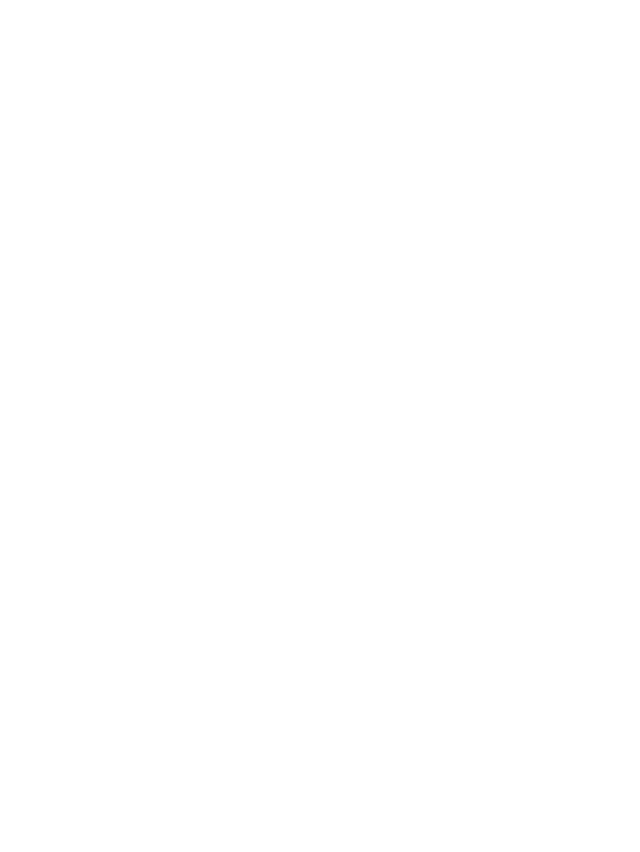
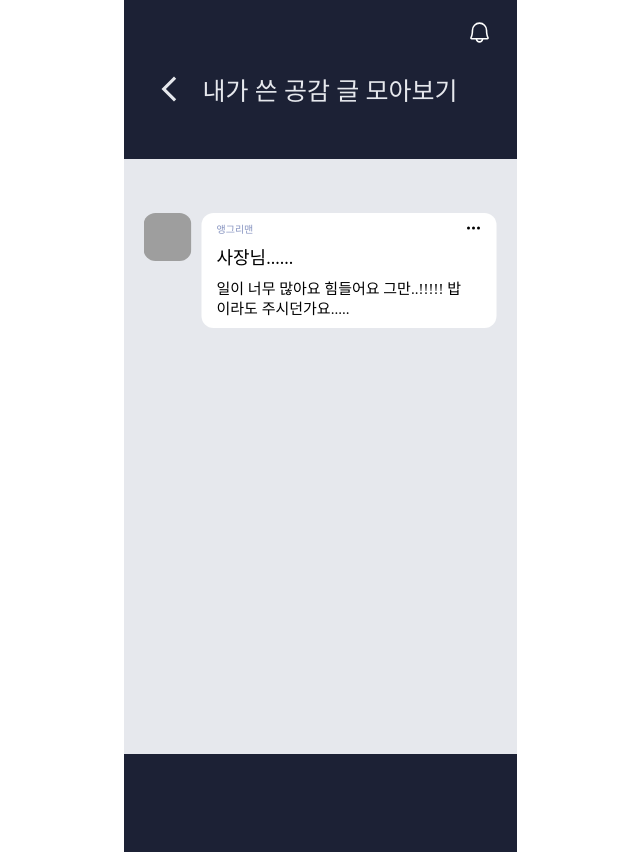
Before and after one commit to 2024-Line4Hackathon-Team17/FE, a React (Create React App) app: page /mypage/empathy in a window 1280 px wide. Before the commit this address had no page. Shown: the whole page, without its empty margins (320-960 px from the left). Built offline with nearby package versions, Linux system fonts and the light colour scheme; grey boxes are pictures that could not be loaded; a web font is replaced by a local one.

Commit message:
Feat: 마이페이지 공감 글 모아보기 구현 및 삭제하기, 신고, 차단 버튼 구현 공감 글 커뮤니티에도 신고, 차단 버튼 구현 완료

```diff
--- a/src/App.js
+++ b/src/App.js
@@ -5,6 +5,7 @@ import EmpathyCommunityPage from './pages/EmpathyCommunityPage';
 import LiveChatListPage from './pages/live-chat/LiveChatListPage';
 import LiveChatPage from './pages/live-chat/LiveChatPage';
 import MyPage from './pages/mypage/MyPage';
+import MyPageEmpathy from './pages/mypage/MyPageEmpathy';
 
 function App() {
     return (
@@ -17,6 +18,7 @@ function App() {
                         <Route exact path="/livechat" element={<LiveChatListPage />} />
                         <Route exact path="/livechat/id" element={<LiveChatPage />} />
                         <Route exact path="/mypage" element={<MyPage />} />
+                        <Route exact path="/mypage/empathy" element={<MyPageEmpathy />} />
                     </Route>
                 </Routes>
             </Router>
--- a/src/components/empathy-community/EmpathyCard.jsx
+++ b/src/components/empathy-community/EmpathyCard.jsx
@@ -2,14 +2,21 @@ import React, { useState } from 'react';
 import { BsThreeDots } from "react-icons/bs";
 import { PiHandsClappingFill, PiHandsClappingLight, PiHeartFill, PiHeart, PiConfettiFill, PiConfetti, PiCloverFill, PiClover } from "react-icons/pi";
 
-const EmpathyCard = () => {
+const EmpathyCard = ({ index }) => {
     const [empathyIndex, setEmpathyIndex] = useState(-1);
+    const [showOptions, setShowOptions] = useState(false);
 
     const clickEmpathy = (index) => {
         if (index !== empathyIndex) {
             setEmpathyIndex(index);
         } else setEmpathyIndex(-1);
     }
+
+    const toggleOptions = (openIndex) => {
+        if (openIndex === index) {
+            setShowOptions(!showOptions);
+        }
+    };
 
     return (
         <div className='empathy_card_container'>
@@ -25,8 +32,14 @@ const EmpathyCard = () => {
                             <div className="empathy_top_nickname">
                                 <span>앵그리맨</span>
                             </div>
-                            <div className="empathy_top_list btn">
+                            <div className="empathy_top_list btn" onClick={() => toggleOptions(index)}>
                                 <BsThreeDots />
+                                {showOptions && (
+                                    <ul className="empathy_top_list_options">
+                                        <li className='btn'>신고</li>
+                                        <li className='btn'>차단</li>
+                                    </ul>
+                                )}
                             </div>
                         </div>
                         <div className="empathy_mid">
--- /dev/null
+++ b/src/components/mypage/MyPageEmpathyCard.jsx
@@ -0,0 +1,51 @@
+import React, { useState } from 'react';
+import { BsThreeDots } from "react-icons/bs";
+
+const MyPageEmpathyCard = ({ index }) => {
+    const [showOptions, setShowOptions] = useState(false);
+
+    const toggleOptions = (openIndex) => {
+        if (openIndex === index) {
+            setShowOptions(!showOptions);
+        }
+    };
+
+    return (
+        <div className='empathy_card_container'>
+            <div className="empathy_card_inner_container">
+                <div className="empathy_profile_area">
+                    <div className="empathy_profile">
+                        <img src="https://encrypted-tbn2.gstatic.com/images?q=tbn:ANd9GcSi4g-BPfFytBfUl7e4AgXFRam8kB5Mv5WT8LkrmYBBlSAxD7cE" alt="프로필" />
+                    </div>
+                </div>
+                <div className="empathy_content_area mypage_empathy_content_area">
+                    <div className="empathy_content mypage_empathy_content">
+                        <div className="empathy_top">
+                            <div className="empathy_top_nickname">
+                                <span>앵그리맨</span>
+                            </div>
+                            <div className="empathy_top_list btn" onClick={() => toggleOptions(index)}>
+                                <BsThreeDots />
+                                {showOptions && (
+                                    <ul className="empathy_top_list_options mypage_top_list_options">
+                                        <li className='btn'>삭제하기</li>
+                                    </ul>
+                                )}
+                            </div>
+                        </div>
+                        <div className="empathy_mid">
+                            <div className="empathy_mid_title">
+                                <span>사장님......</span>
+                            </div>
+                            <div className="emapthy_mid_text">
+                                <span>일이 너무 많아요 힘들어요 그만..!!!!! 밥이라도 주시던가요.....</span>
+                            </div>
+                        </div>
+                    </div>
+                </div>
+            </div>
+        </div>
+    )
+}
+
+export default MyPageEmpathyCard
--- /dev/null
+++ b/src/components/mypage/MyPageHeader.jsx
@@ -0,0 +1,21 @@
+import React from 'react';
+import { MdArrowBackIosNew } from "react-icons/md";
+import { Link } from 'react-router-dom';
+
+const MyPageHeader = ({ title }) => {
+    return (
+        <div className="mypage_header">
+            <Link to="/mypage">
+                <div className="mypage_back btn">
+                    <MdArrowBackIosNew className='mypage_back_btn' />
+                </div>
+            </Link>
+            <div className="mypage_title">
+                <span>{ title }</span>
+            </div>
+            <div className="mypage_blank_box"></div>
+        </div>
+    )
+}
+
+export default MyPageHeader
--- a/src/pages/EmpathyCommunityPage.jsx
+++ b/src/pages/EmpathyCommunityPage.jsx
@@ -34,11 +34,11 @@ const EmpathyCommunityPage = () => {
           </div>
         </div>
       </div>
-      <EmpathyCard />
-      <EmpathyCard />
-      <EmpathyCard />
-      <EmpathyCard />
-      <EmpathyCard />
+      <EmpathyCard index={0} />
+      <EmpathyCard index={1} />
+      <EmpathyCard index={2} />
+      <EmpathyCard index={3} />
+      <EmpathyCard index={4} />
       <EmpathyWriteBtn onClick = {togglePopup} />
       {isPopupOpen && <EmpathyWritePopup onClose={togglePopup} />}
     </div>
--- a/src/pages/mypage/MyPage.jsx
+++ b/src/pages/mypage/MyPage.jsx
@@ -1,6 +1,7 @@
 import React from 'react';
 import EmpathyHeader from '../../components/empathy-community/EmpathyHeader';
 import default_profile from '../../assets/images/Logo/default_profile.png';
+import { Link } from 'react-router-dom';
 
 const MyPage = () => {
     return (
@@ -29,7 +30,9 @@ const MyPage = () => {
                         <div className="mypage_main_list_area">
                             <ul className="mypage_main_list">
                                 <li className="mypage_main_list_item btn">내가 만든 팟팅 모아보기</li>
-                                <li className="mypage_main_list_item btn">내가 쓴 공감 글 모아보기</li>
+                                <Link to={'/mypage/empathy'}>
+                                    <li className="mypage_main_list_item btn">내가 쓴 공감 글 모아보기</li>
+                                </Link>
                                 <li className="mypage_main_list_item btn">팟팅 참여 내역</li>
                                 <li className="mypage_main_list_item btn">정보 수정</li>
                                 <li className="mypage_main_list_item btn">로그아웃</li>
--- /dev/null
+++ b/src/pages/mypage/MyPageEmpathy.jsx
@@ -0,0 +1,23 @@
+import React from 'react';
+import MyPageHeader from '../../components/mypage/MyPageHeader';
+import EmpathyHeader from '../../components/empathy-community/EmpathyHeader';
+import MyPageEmpathyCard from '../../components/mypage/MyPageEmpathyCard';
+
+const MyPageEmpathy = () => {
+    return (
+        <div className='mypage_empathy_container container'>
+            <div className="mypage_empathy_inner_container">
+                <EmpathyHeader />
+                <MyPageHeader title={'내가 쓴 공감 글 모아보기'} />
+                <main className="mypage_empathy_container">
+                    <div className="mypage_empathy_back"></div>
+                    <div className="mypage_empathy_area">
+                        <MyPageEmpathyCard />
+                    </div>
+                </main>
+            </div>
+        </div>
+    )
+}
+
+export default MyPageEmpathy
--- a/src/styles/section/empathy-community/_empathy.scss
+++ b/src/styles/section/empathy-community/_empathy.scss
@@ -55,7 +55,28 @@
 
                     .empathy_top_list {
                         display: flex;
+                        flex-direction: column;
+                        justify-content: center;
                         align-items: center;
+                        position: relative;
+
+                        .empathy_top_list_options {
+                            position: absolute;
+                            top: 15px;
+                            right: 0;
+                            @include size(105px, 65px);
+                            border-radius: 10px;
+                            background: #E6E8ED;
+                            border: 1px solid #8794C0;
+
+                            >li {
+                                padding: 6px 10px;
+
+                                &:not(:last-child) {
+                                    border-bottom: 1px solid #8794C0;
+                                }
+                            }
+                        }
                     }
                 }
 
--- a/src/styles/section/mypage/_mypage.scss
+++ b/src/styles/section/mypage/_mypage.scss
@@ -1,4 +1,6 @@
 @import '../../setting/utils';
+@import './mypageHeader';
+@import './mypageEmpathy';
 
 .mypage_container {
     width: 100%;
@@ -115,7 +117,7 @@
                         background: #EFEFEF;
                         box-shadow: 0px 4px 10px 0px rgba(0, 0, 0, 0.25);
 
-                        >li {
+                        .mypage_main_list_item {
                             color: #596692;
                             font-size: 20px;
                             font-style: normal;
@@ -127,6 +129,18 @@
                                 border-bottom: 1px solid #DADADA;
                             }
                         }
+
+                        >a {
+                            .mypage_main_list_item {
+                                color: #596692;
+                                font-size: 20px;
+                                font-style: normal;
+                                font-weight: 600;
+                                line-height: normal;
+                                padding: 20px;
+                                border-bottom: 1px solid #DADADA;
+                            }
+                        }
                     }
                 }
             }
--- /dev/null
+++ b/src/styles/section/mypage/_mypageEmpathy.scss
@@ -0,0 +1,48 @@
+@import '../../setting/utils';
+
+.mypage_empathy_container {
+    width: 100%;
+
+    .mypage_empathy_inner_container {
+        width: 100%;
+
+        .mypage_empathy_container {
+            @include size(100%, 625px);
+            position: relative;
+            overflow-y: auto;
+            scrollbar-width: none;
+            -ms-overflow-style: none;
+
+            &::-webkit-scrollbar {
+                display: none;
+            }
+
+            .mypage_empathy_back {
+                @include size(100%, 625px);
+                max-height: 852px;
+                background-color: #E6E8ED;
+                position: absolute;
+                top: 30px;
+            }
+
+            .mypage_empathy_area {
+                position: absolute;
+                top: 70px;
+                left: 50%;
+                transform: translateX(-50%);
+
+                .mypage_empathy_content_area {
+                    @include size(295px, 115px);
+
+                    .mypage_empathy_content {
+                        background-color: #fff;
+
+                        .mypage_top_list_options {
+                            @include size(105px, 32px);
+                        }
+                    }
+                }
+            }
+        }
+    }
+}
--- /dev/null
+++ b/src/styles/section/mypage/_mypageHeader.scss
@@ -0,0 +1,33 @@
+@import '../../setting/utils';
+
+.mypage_header {
+    @include size(100%, 80px);
+    display: flex;
+    justify-content: space-between;
+    align-items: center;
+    padding: 15px 30px;
+
+    .mypage_back {
+        display: flex;
+        align-items: center;
+
+        .mypage_back_btn {
+            @include size(30px, 30px);
+            color: #E6E8ED;
+        }
+    }
+
+    .mypage_title {
+        >span {
+            color: #E6E8ED;
+            font-size: 25px;
+            font-style: normal;
+            font-weight: 400;
+            line-height: normal;
+        }
+    }
+
+    .mypage_blank_box {
+        @include size(10px, 30px);
+    }
+}
```
